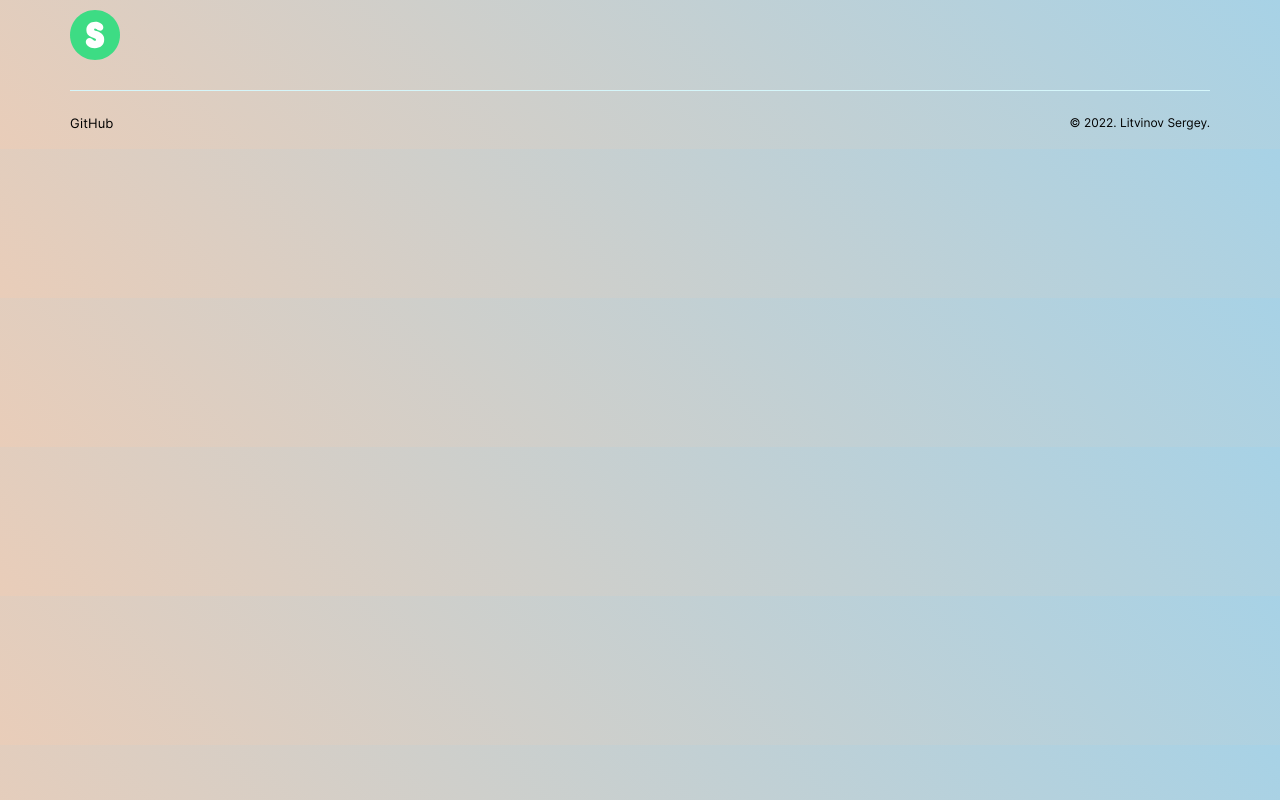
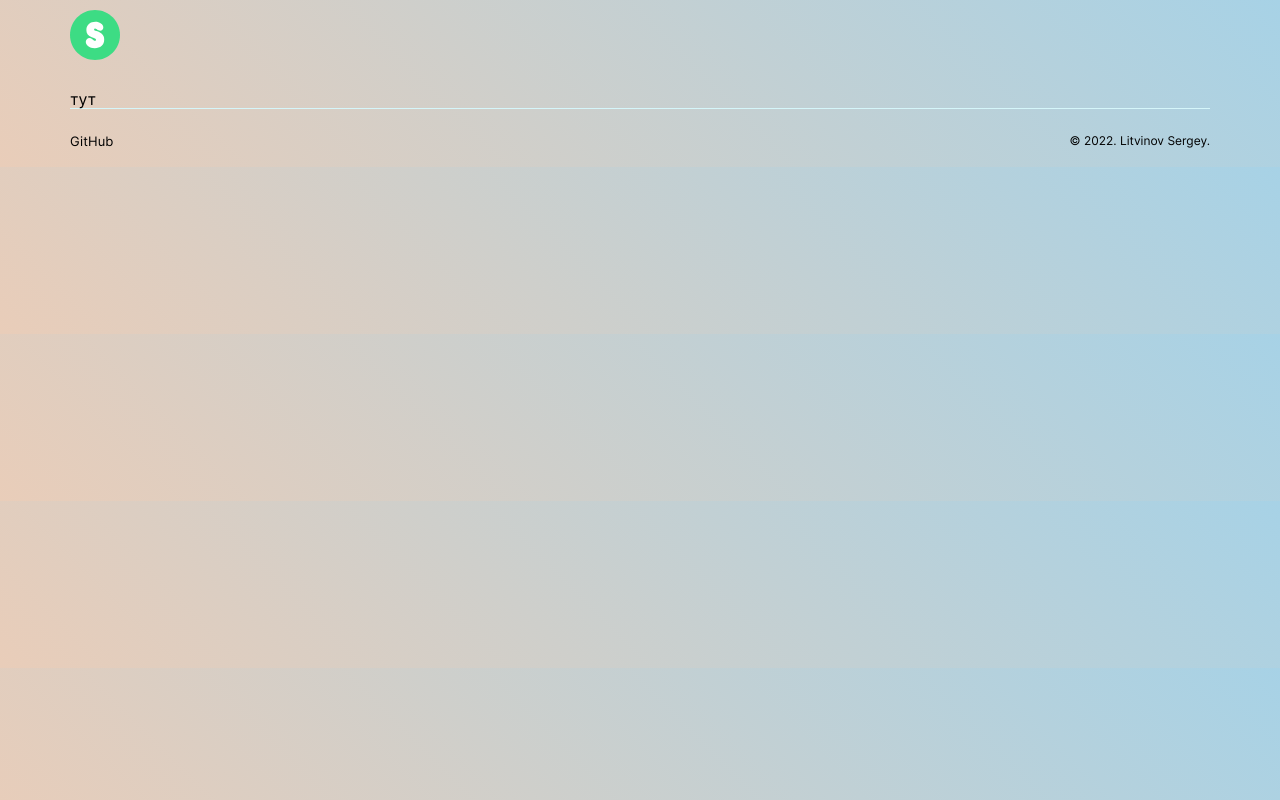
Before and after one commit to litvinovsl/trial-and-error-ts, a React (Create React App) app: page /credit-calculator in a window 1280 px wide. Built offline with nearby package versions, Linux system fonts and the light colour scheme.

Commit message:
CalculateForm component create

```diff
--- a/src/Components/App/App.tsx
+++ b/src/Components/App/App.tsx
@@ -4,6 +4,7 @@ import './App.css';
 import MainMenu from '../MainMenu/MainMenu';
 import Footer from '../Footer/Footer';
 import Header from '../Header/Header';
+import CalculateForm from '../CalculateForm/CalculateForm';
 
 function App() {
   return (
@@ -14,7 +15,9 @@ function App() {
         <Route exact path="/">
           <MainMenu />
         </Route>
-        {/* </Route> */}
+        <Route exact path="/credit-calculator">
+          <CalculateForm />
+        </Route>
       </Switch>
       <Footer/>
 
--- /dev/null
+++ b/src/Components/CalculateForm/CalculateForm.tsx
@@ -0,0 +1,12 @@
+import React from 'react';
+import './CalculateForm.css';
+
+function CalculateForm() {
+  return (
+    <div className="calculte__form">
+        тут
+    </div>
+  );
+}
+
+export default CalculateForm;
```
Also changed, not shown: src/Components/CalculateForm/CalculateForm.css (added).
